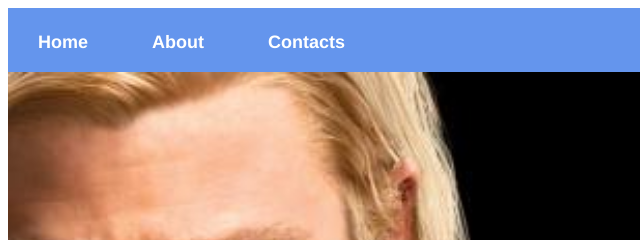
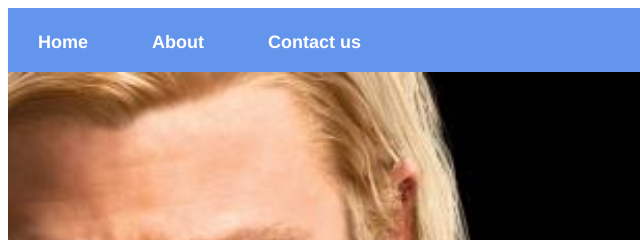
Before and after one commit to NhlakzDaKreator/Example-app, a plain HTML site: page index.html in a window 1280 px wide. Shown: the top 240 px of the page, 0-640 px from the left. Drawn offline with Linux system fonts and the light colour scheme.

Commit message:
Update index.html

```diff
--- a/index.html
+++ b/index.html
@@ -9,7 +9,7 @@
         <div id="menu">
             <a href="index.html">Home</a>
             <a href="about.html">About</a>
-            <a href="contact.html">Contacts</a>
+            <a href="contact.html">Contact us</a>
         </div>
         <div class="gallery">
             <a href="avenger-1.html"><img src="images/avengers_01.jpg" /></a>
```
